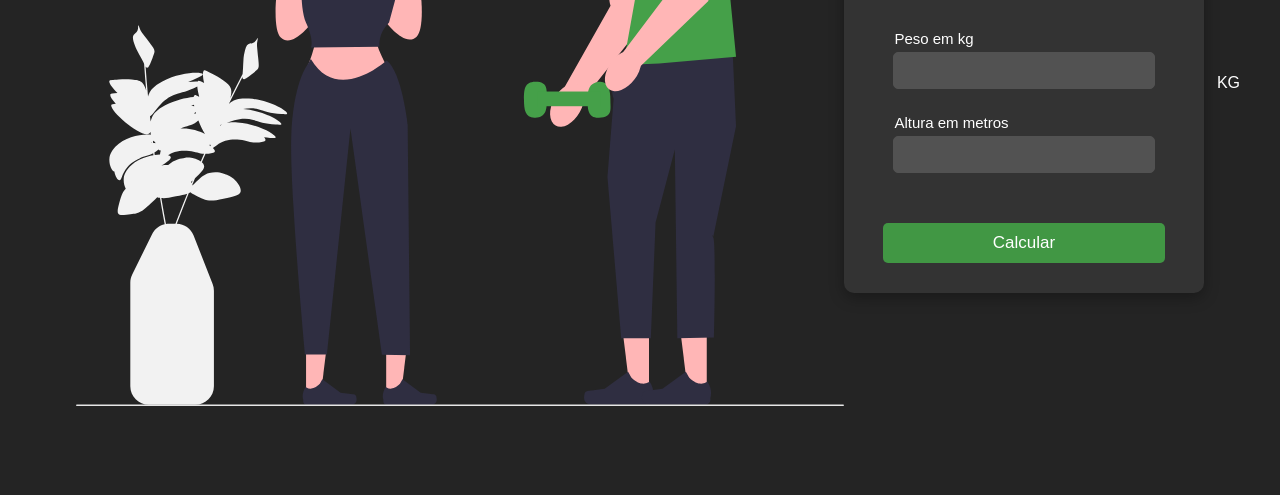
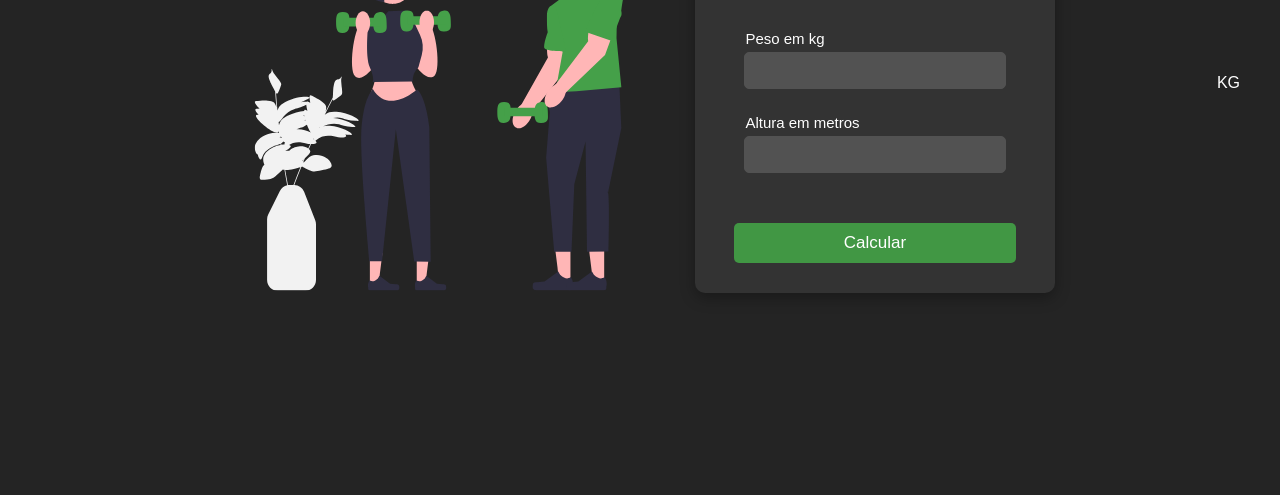
Before and after one commit to GalSal0967/IMC, a plain HTML site: page index.html in a window 1280 px wide. Shown: the part 305-800 px from the top of the page. Drawn offline with Linux system fonts and the light colour scheme.

Commit message:
calcular

```diff
--- a/_css/style.css
+++ b/_css/style.css
@@ -1,4 +1,6 @@
 /* Define o estilo básico do body */
+
+
 body {
     display: flex;
     justify-content: center;  /* Centraliza horizontalmente */
@@ -25,6 +27,7 @@ input {
     border-radius: 5px;
     border: 1px solid #525252;  /* Borda para os campos de entrada */
     background-color: #525252;
+    color: white;
 }
 
 /* Estilo do texto KG à direita do input */
@@ -78,6 +81,10 @@ h1 {
 }
 
 .imagem {
-    width: 60%;
-    height: auto;
+    width: 450px;
+    padding: 70px 10px 40px;
 }
+
+i {
+
+}
--- a/index.html
+++ b/index.html
@@ -8,16 +8,20 @@
 </head>
 <body>
 
-    <img class="imagem"  src="_img/imagem.svg" alt="">
+    <img class="imagem"  src="_img/Design sem nome.svg" alt="">
 
     <div class="boxe">
         <h1>Calculadora - IMC</h1>
 
 
         <p class="texto1">Peso em kg</p>
+        <div class="input_kg">
+
+        <i class="fa-solid fa-weight-hanging"></i>
         <input   class="input_kg" type="" placeholder="" >
         <span class="kg">KG</span>
 
+        </div>
 
         <p class="texto2">Altura em metros</p>
         <input class="input_m"  type="text">
```
Also changed, not shown: _img/Design sem nome.svg (added).
